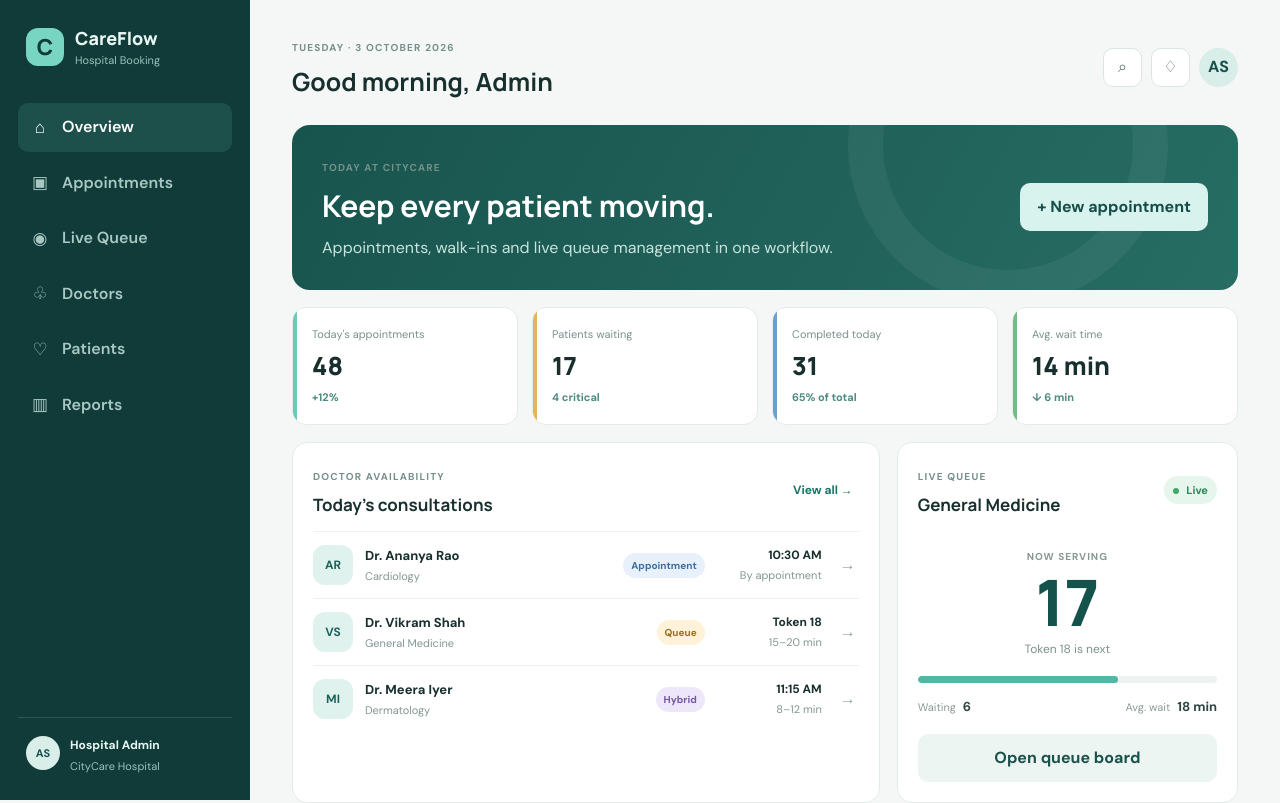
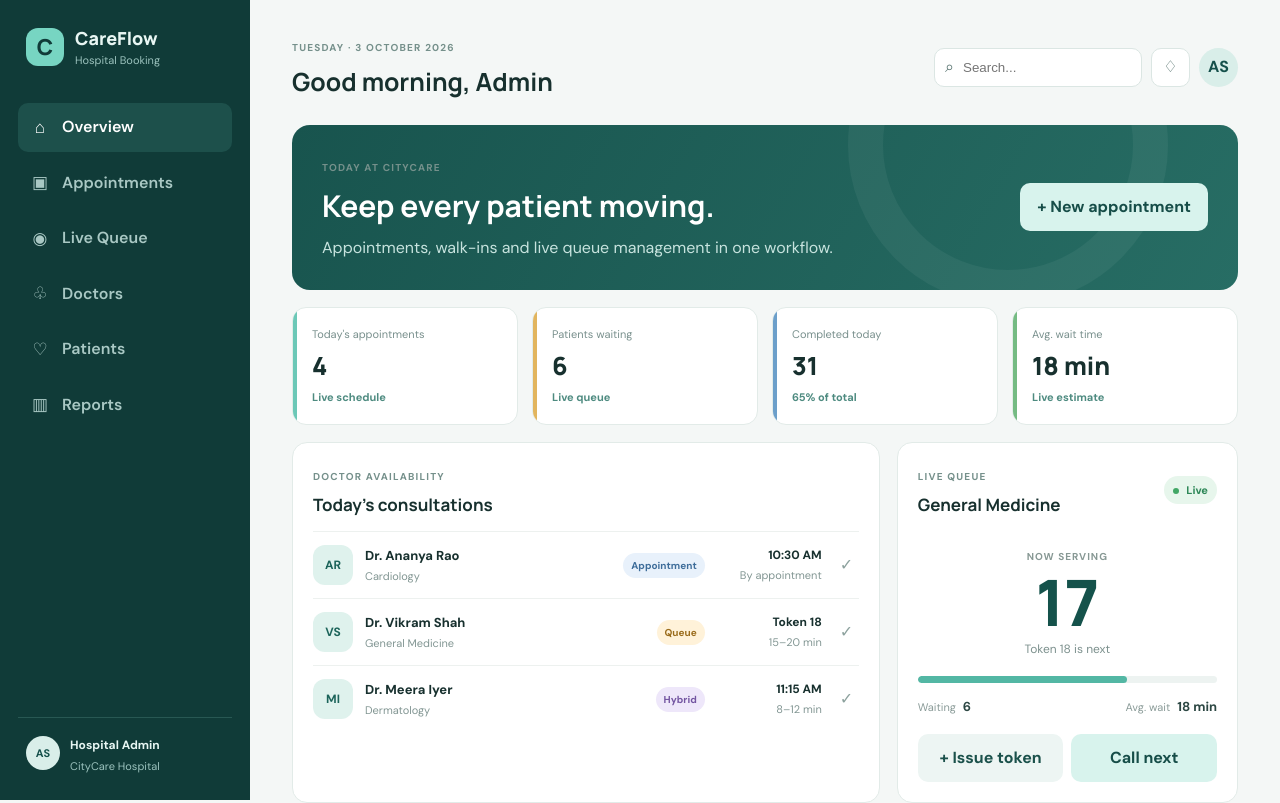
Before and after one commit to aashishsharma436/HospitalBooking, a React app in the folder frontend/: page / in a window 1280 px wide. Shown: the top 803 px of the page. Built offline with nearby package versions, Linux system fonts and the light colour scheme; the HTML template or start-up script is replaced by a standard one.

Commit message:
Wire CareFlow dashboard interactions

```diff
--- a/frontend/src/App.jsx
+++ b/frontend/src/App.jsx
@@ -15,111 +15,50 @@ const appointments = [
 ];
 
 function App() {
-  const [active, setActive] = useState('Overview');
-
-  return (
-    <div className="app-shell">
-      <aside className="sidebar">
-        <div className="brand">
-          <div className="brand-mark">C</div>
-          <div><strong>CareFlow</strong><span>Hospital Booking</span></div>
-        </div>
-
-        <nav>
-          {['Overview', 'Appointments', 'Live Queue', 'Doctors', 'Patients', 'Reports'].map((item, index) => (
-            <button key={item} className={active === item ? 'nav-item active' : 'nav-item'} onClick={() => setActive(item)}>
-              <span>{['⌂', '▣', '◉', '♧', '♡', '▥'][index]}</span>{item}
-            </button>
-          ))}
-        </nav>
-
-        <div className="sidebar-footer">
-          <div className="mini-avatar">AS</div>
-          <div><strong>Hospital Admin</strong><span>CityCare Hospital</span></div>
-        </div>
-      </aside>
-
-      <main className="main">
-        <header className="topbar">
-          <div>
-            <span className="eyebrow">TUESDAY · 3 OCTOBER 2026</span>
-            <h1>{active === 'Overview' ? 'Good morning, Admin' : active}</h1>
-          </div>
-          <div className="top-actions">
-            <button className="icon-button">⌕</button>
-            <button className="icon-button">♢</button>
-            <button className="profile">AS</button>
-          </div>
-        </header>
-
-        <section className="hero">
-          <div>
-            <span className="eyebrow">TODAY AT CITYCARE</span>
-            <h2>Keep every patient moving.</h2>
-            <p>Appointments, walk-ins and live queue management in one workflow.</p>
-          </div>
-          <button className="primary-button">+ New appointment</button>
-        </section>
-
-        <section className="stats-grid">
-          <Stat label="Today's appointments" value="48" delta="+12%" tone="teal" />
-          <Stat label="Patients waiting" value="17" delta="4 critical" tone="amber" />
-          <Stat label="Completed today" value="31" delta="65% of total" tone="blue" />
-          <Stat label="Avg. wait time" value="14 min" delta="↓ 6 min" tone="green" />
-        </section>
-
-        <section className="content-grid">
-          <div className="panel">
-            <div className="panel-header">
-              <div><span className="eyebrow">DOCTOR AVAILABILITY</span><h3>Today's consultations</h3></div>
-              <button className="text-button">View all →</button>
-            </div>
-            <div className="doctor-list">
-              {doctors.map((doctor) => (
-                <article className="doctor-row" key={doctor.name}>
-                  <div className="doctor-avatar">{doctor.name.split(' ').slice(1).map(n => n[0]).join('')}</div>
-                  <div className="doctor-main"><strong>{doctor.name}</strong><span>{doctor.specialty}</span></div>
-                  <span className={'mode ' + doctor.mode.toLowerCase()}>{doctor.mode}</span>
-                  <div className="doctor-next"><strong>{doctor.next}</strong><span>{doctor.wait}</span></div>
-                  <button className="row-arrow">→</button>
-                </article>
-              ))}
-            </div>
-          </div>
-
-          <div className="panel queue-panel">
-            <div className="panel-header">
-              <div><span className="eyebrow">LIVE QUEUE</span><h3>General Medicine</h3></div>
-              <span className="live"><i /> Live</span>
-            </div>
-            <div className="queue-number">
-              <span>NOW SERVING</span><strong>17</strong><p>Token 18 is next</p>
-            </div>
-            <div className="progress"><span /></div>
-            <div className="queue-meta"><span>Waiting <strong>6</strong></span><span>Avg. wait <strong>18 min</strong></span></div>
-            <button className="secondary-button">Open queue board</button>
-          </div>
-        </section>
-
-        <section className="panel appointments-panel">
-          <div className="panel-header">
-            <div><span className="eyebrow">UPCOMING</span><h3>Next appointments</h3></div>
-            <button className="text-button">Manage schedule →</button>
-          </div>
-          <div className="appointment-table">
-            {appointments.map(([time, patient, doctor, service, status]) => (
-              <div className="appointment-row" key={time + patient}>
-                <strong>{time}</strong><span>{patient}</span><span>{doctor}</span><span>{service}</span>
-                <span className={'status ' + status.toLowerCase().replace(' ', '-')}>{status}</span>
-              </div>
-            ))}
-          </div>
-        </section>
-      </main>
-    </div>
-  );
+  const [active,setActive]=useState('Overview');
+  const [appointments,setAppointments]=useState([
+    {id:1,time:'10:30',patient:'Riya Menon',doctor:'Dr. Ananya Rao',service:'Cardiology',status:'Confirmed'},
+    {id:2,time:'10:45',patient:'Rahul Verma',doctor:'Dr. Meera Iyer',service:'Dermatology',status:'Checked in'},
+    {id:3,time:'11:00',patient:'Priya Nair',doctor:'Dr. Vikram Shah',service:'General Medicine',status:'Waiting'},
+    {id:4,time:'11:15',patient:'Arjun Kumar',doctor:'Dr. Meera Iyer',service:'Dermatology',status:'Confirmed'}
+  ]);
+  const [queue,setQueue]=useState({now:17,next:18,waiting:6});
+  const [doctors,setDoctors]=useState([
+    {name:'Dr. Ananya Rao',specialty:'Cardiology',mode:'Appointment',next:'10:30 AM',wait:'By appointment',available:true},
+    {name:'Dr. Vikram Shah',specialty:'General Medicine',mode:'Queue',next:'Token 18',wait:'15–20 min',available:true},
+    {name:'Dr. Meera Iyer',specialty:'Dermatology',mode:'Hybrid',next:'11:15 AM',wait:'8–12 min',available:true}
+  ]);
+  const [modal,setModal]=useState(false),[toast,setToast]=useState(''),[search,setSearch]=useState('');
+  const notify=x=>{setToast(x);setTimeout(()=>setToast(''),2200)};
+  const createAppointment=e=>{e.preventDefault();const f=new FormData(e.currentTarget);setAppointments(a=>[...a,{id:Date.now(),time:f.get('time'),patient:f.get('patient'),doctor:f.get('doctor'),service:f.get('service'),status:'Confirmed'}].sort((a,b)=>a.time.localeCompare(b.time)));setModal(false);notify('Appointment created')};
+  const issueToken=()=>{setQueue(q=>({...q,next:q.next+1,waiting:q.waiting+1}));notify('Token '+queue.next+' issued')};
+  const callNext=()=>{setQueue(q=>({...q,now:q.next,next:q.next+1,waiting:Math.max(0,q.waiting-1)}));notify('Token '+queue.next+' is now serving')};
+  const toggleDoctor=name=>{setDoctors(ds=>ds.map(d=>d.name===name?{...d,available:!d.available}:d));notify('Doctor availability updated')};
+  const filtered=appointments.filter(a=>[a.patient,a.doctor,a.service].join(' ').toLowerCase().includes(search.toLowerCase()));
+  return <div className="app-shell">
+    <aside className="sidebar"><div className="brand"><div className="brand-mark">C</div><div><strong>CareFlow</strong><span>Hospital Booking</span></div></div>
+      <nav>{['Overview','Appointments','Live Queue','Doctors','Patients','Reports'].map((item,i)=><button key={item} className={active===item?'nav-item active':'nav-item'} onClick={()=>setActive(item)}><span>{['⌂','▣','◉','♧','♡','▥'][i]}</span>{item}</button>)}</nav>
+      <div className="sidebar-footer"><div className="mini-avatar">AS</div><div><strong>Hospital Admin</strong><span>CityCare Hospital</span></div></div>
+    </aside>
+    <main className="main"><header className="topbar"><div><span className="eyebrow">TUESDAY · 3 OCTOBER 2026</span><h1>{active==='Overview'?'Good morning, Admin':active}</h1></div><div className="top-actions"><div className="search-wrap">⌕<input value={search} onChange={e=>setSearch(e.target.value)} placeholder="Search..."/></div><button className="icon-button" onClick={()=>notify('No new notifications')}>♢</button><button className="profile" onClick={()=>notify('Hospital Admin')}>AS</button></div></header>
+      {active==='Overview'&&<><section className="hero"><div><span className="eyebrow">TODAY AT CITYCARE</span><h2>Keep every patient moving.</h2><p>Appointments, walk-ins and live queue management in one workflow.</p></div><button className="primary-button" onClick={()=>setModal(true)}>+ New appointment</button></section>
+      <section className="stats-grid"><Stat label="Today's appointments" value={appointments.length} delta="Live schedule" tone="teal"/><Stat label="Patients waiting" value={queue.waiting} delta="Live queue" tone="amber"/><Stat label="Completed today" value="31" delta="65% of total" tone="blue"/><Stat label="Avg. wait time" value="18 min" delta="Live estimate" tone="green"/></section>
+      <section className="content-grid"><DoctorPanel doctors={doctors} onToggle={toggleDoctor}/><QueuePanel queue={queue} onIssue={issueToken} onCall={callNext}/></section><AppointmentPanel appointments={appointments}/></>}
+      {active==='Appointments'&&<section className="page-stack"><Toolbar title="Appointments" onAction={()=>setModal(true)} action="+ New appointment"/><AppointmentPanel appointments={filtered} full/></section>}
+      {active==='Live Queue'&&<section className="page-stack"><Toolbar title="Live Queue" onAction={issueToken} action="+ Walk-in token"/><QueuePanel queue={queue} onIssue={issueToken} onCall={callNext} large/></section>}
+      {active==='Doctors'&&<section className="page-stack"><Toolbar title="Doctors"/><DoctorPanel doctors={doctors} onToggle={toggleDoctor} full/></section>}
+      {active==='Patients'&&<section className="page-stack"><Toolbar title="Patients"/><div className="panel"><div className="patient-list">{['Riya Menon','Rahul Verma','Priya Nair','Arjun Kumar'].filter(n=>n.toLowerCase().includes(search.toLowerCase())).map(n=><div className="patient-row" key={n}><div className="patient-avatar">{n.split(' ').map(x=>x[0]).join('')}</div><strong>{n}</strong><span>Today</span><button className="text-button" onClick={()=>notify('Patient profile opened')}>View →</button></div>)}</div></div></section>}
+      {active==='Reports'&&<section className="page-stack"><Toolbar title="Reports"/><div className="stats-grid"><Stat label="Appointments" value={appointments.length} delta="Today" tone="teal"/><Stat label="Queue served" value="31" delta="Today" tone="blue"/><Stat label="No-shows" value="3" delta="6.2%" tone="amber"/><Stat label="Avg. wait" value="18 min" delta="Today" tone="green"/></div></section>}
+      {toast&&<div className="toast">{toast}</div>}
+    </main>
+    {modal&&<div className="modal-backdrop" onMouseDown={()=>setModal(false)}><form className="modal" onSubmit={createAppointment} onMouseDown={e=>e.stopPropagation()}><div className="modal-header"><div><span className="eyebrow">BOOKING</span><h3>New appointment</h3></div><button type="button" className="close-button" onClick={()=>setModal(false)}>×</button></div><label>Patient name<input name="patient" required autoFocus placeholder="Enter patient name"/></label><div className="form-grid"><label>Time<input name="time" type="time" defaultValue="11:30" required/></label><label>Doctor<select name="doctor"><option>Dr. Ananya Rao</option><option>Dr. Vikram Shah</option><option>Dr. Meera Iyer</option></select></label></div><label>Service<input name="service" defaultValue="General Consultation"/></label><div className="modal-actions"><button type="button" className="secondary-button" onClick={()=>setModal(false)}>Cancel</button><button className="primary-button">Create appointment</button></div></form></div>}
+  </div>;
 }
 
+function Toolbar({title,onAction,action}){return <div className="page-toolbar"><div><span className="eyebrow">CARE OPERATIONS</span><h2 className="page-title">{title}</h2></div>{onAction&&<button className="primary-button compact" onClick={onAction}>{action}</button>}</div>}
+function DoctorPanel({doctors,onToggle}){return <div className="panel"><div className="panel-header"><div><span className="eyebrow">DOCTOR AVAILABILITY</span><h3>Today's consultations</h3></div></div><div className="doctor-list">{doctors.map(d=><article className="doctor-row" key={d.name}><div className="doctor-avatar">{d.name.split(' ').slice(1).map(n=>n[0]).join('')}</div><div className="doctor-main"><strong>{d.name}</strong><span>{d.specialty}</span></div><span className={'mode '+d.mode.toLowerCase()}>{d.mode}</span><div className="doctor-next"><strong>{d.available?d.next:'Unavailable'}</strong><span>{d.available?d.wait:'Off duty'}</span></div><button className="row-arrow" onClick={()=>onToggle(d.name)}>{d.available?'✓':'×'}</button></article>)}</div></div>}
+function QueuePanel({queue,onIssue,onCall,large}){return <div className={'panel queue-panel'+(large?' large':'')}><div className="panel-header"><div><span className="eyebrow">LIVE QUEUE</span><h3>General Medicine</h3></div><span className="live"><i/> Live</span></div><div className="queue-number"><span>NOW SERVING</span><strong>{queue.now}</strong><p>Token {queue.next} is next</p></div><div className="progress"><span style={{width:Math.max(10,100-queue.waiting*5)+'%'}}/></div><div className="queue-meta"><span>Waiting <strong>{queue.waiting}</strong></span><span>Avg. wait <strong>18 min</strong></span></div><div className="queue-actions"><button className="secondary-button" onClick={onIssue}>+ Issue token</button><button className="primary-button" onClick={onCall}>Call next</button></div></div>}
+function AppointmentPanel({appointments,full}){return <section className={'panel appointments-panel'+(full?' full-panel':'')}><div className="panel-header"><div><span className="eyebrow">UPCOMING</span><h3>Next appointments</h3></div></div><div className="appointment-table">{appointments.map(a=><div className="appointment-row" key={a.id}><strong>{a.time}</strong><span>{a.patient}</span><span>{a.doctor}</span><span>{a.service}</span><span className={'status '+a.status.toLowerCase().replace(' ','-')}>{a.status}</span></div>)}</div></section>}
 function Stat({ label, value, delta, tone }) {
   return <div className={'stat-card ' + tone}><span>{label}</span><strong>{value}</strong><small>{delta}</small></div>;
 }
```
